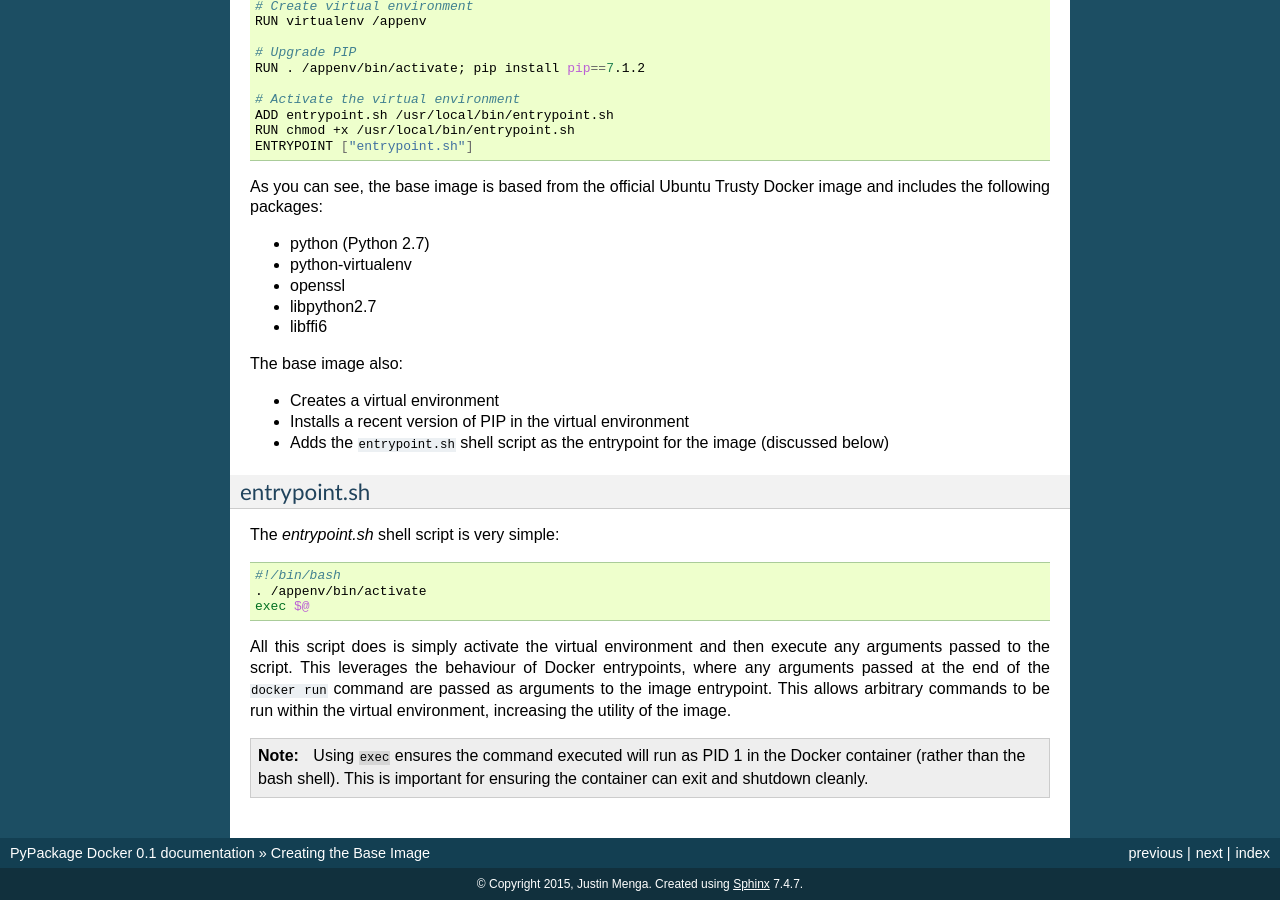
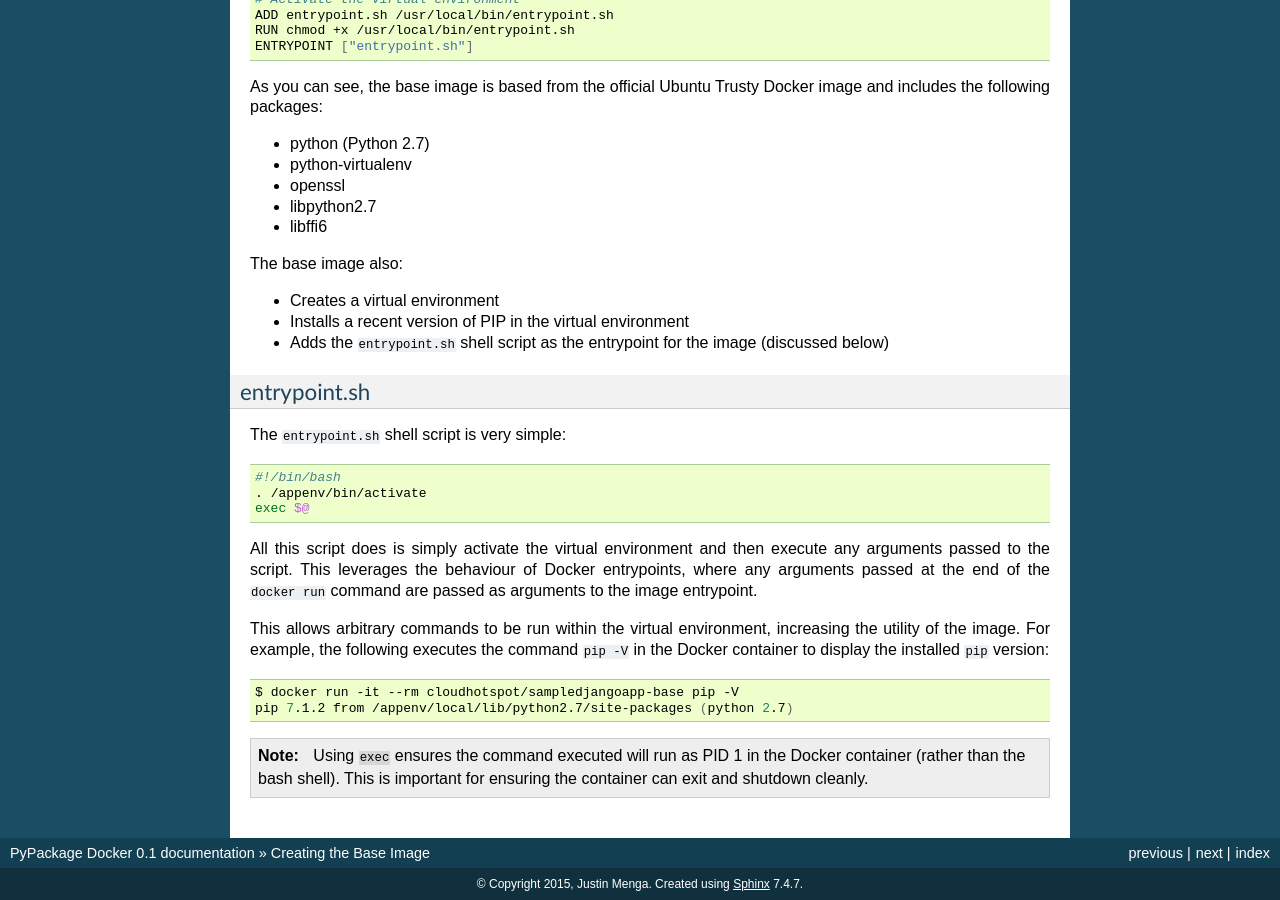
Before and after one commit to cloudhotspot/pypackage-docker, a Sphinx documentation site: the page built from docs/creating_base_images.rst, in a window 1280 px wide and 900 px high, scrolled down 1359 px. Built offline with Sphinx 7.4.7, drawn with Linux system fonts in a browser that asks for light colours.

Commit message:
Fix link error

```diff
--- a/docs/application_requirements.rst
+++ b/docs/application_requirements.rst
@@ -129,7 +129,6 @@ The ``setup.py`` file uses the ``packages = find_packages()`` setting to automat
 
   <a href="https://github.com/cloudhotspot/pypackage-docker/blob/master/src/MANIFEST.in" target="_blank">MANIFEST.in</a>
 
-
 .. |django_sample_application| raw:: html
 
   <a href="https://docs.djangoproject.com/en/1.8/intro/tutorial01/" target="_blank">Django sample application</a>
--- a/docs/creating_base_images.rst
+++ b/docs/creating_base_images.rst
@@ -87,7 +87,7 @@ The base image also:
 entrypoint.sh
 ~~~~~~~~~~~~~
 
-The `entrypoint.sh` shell script is very simple:
+The ``entrypoint.sh`` shell script is very simple:
 
 .. code-block:: bash
 
@@ -95,11 +95,18 @@ The `entrypoint.sh` shell script is very simple:
   . /appenv/bin/activate
   exec $@
 
-All this script does is simply activate the virtual environment and then execute any arguments passed to the script.  This leverages the behaviour of Docker entrypoints, where any arguments passed at the end of the ``docker run`` command are passed as arguments to the image entrypoint.  This allows arbitrary commands to be run within the virtual environment, increasing the utility of the image.
+All this script does is simply activate the virtual environment and then execute any arguments passed to the script.  This leverages the behaviour of Docker entrypoints, where any arguments passed at the end of the ``docker run`` command are passed as arguments to the image entrypoint.
+
+This allows arbitrary commands to be run within the virtual environment, increasing the utility of the image.  For example, the following executes the command ``pip -V`` in the Docker container to display the installed ``pip`` version:
+
+.. code-block:: bash
+
+  $ docker run -it --rm cloudhotspot/sampledjangoapp-base pip -V
+  pip 7.1.2 from /appenv/local/lib/python2.7/site-packages (python 2.7)
 
 .. note:: Using ``exec`` ensures the command executed will run as PID 1 in the Docker container (rather than the bash shell).  This is important for ensuring the container can exit and shutdown cleanly.
 
 
-.. |sample_base_image| html:: raw
+.. |sample_base_image| raw:: html
 
   <a href="https://github.com/cloudhotspot/pypackage-docker/tree/master/docker/base" target="_blank">sample base image</a>
```
